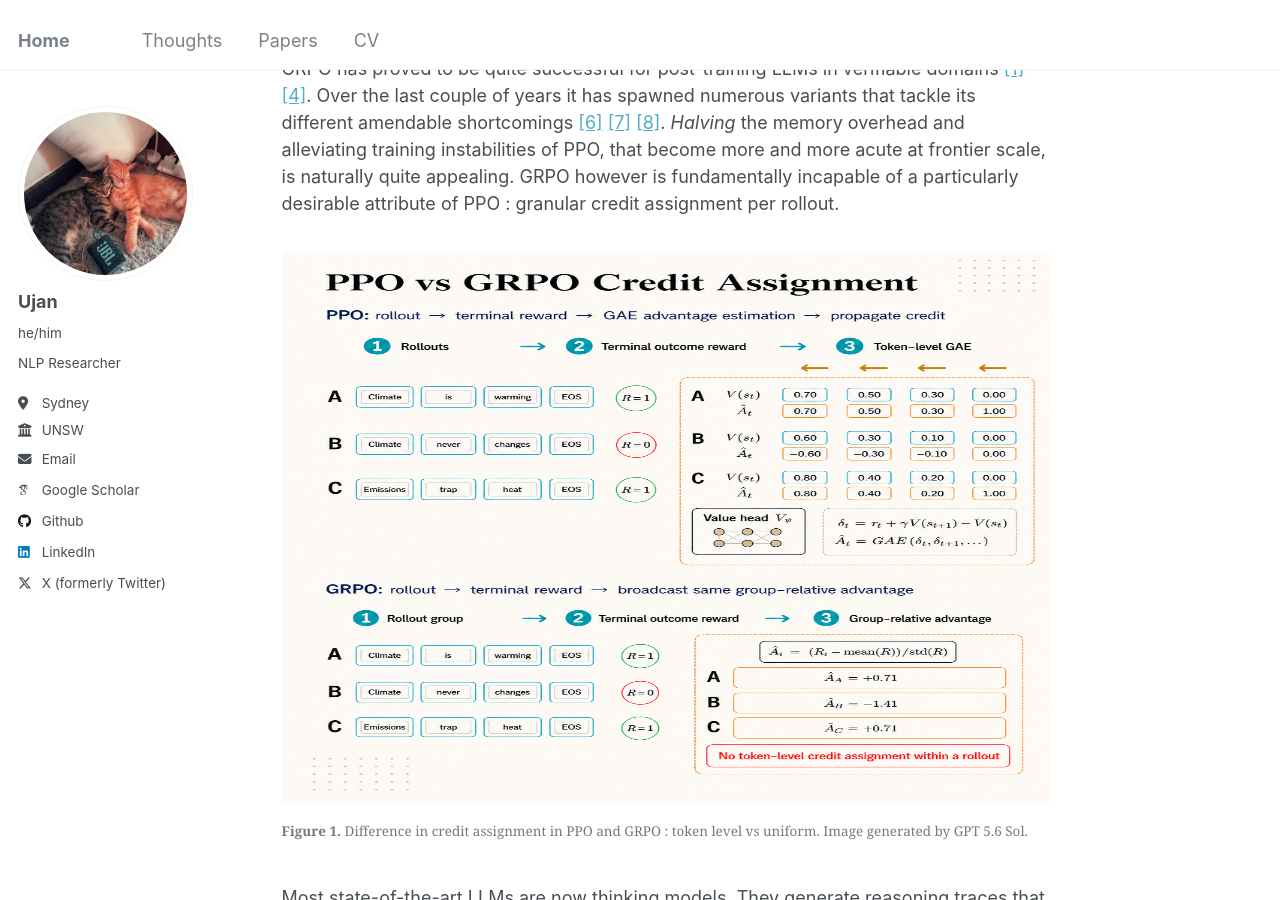
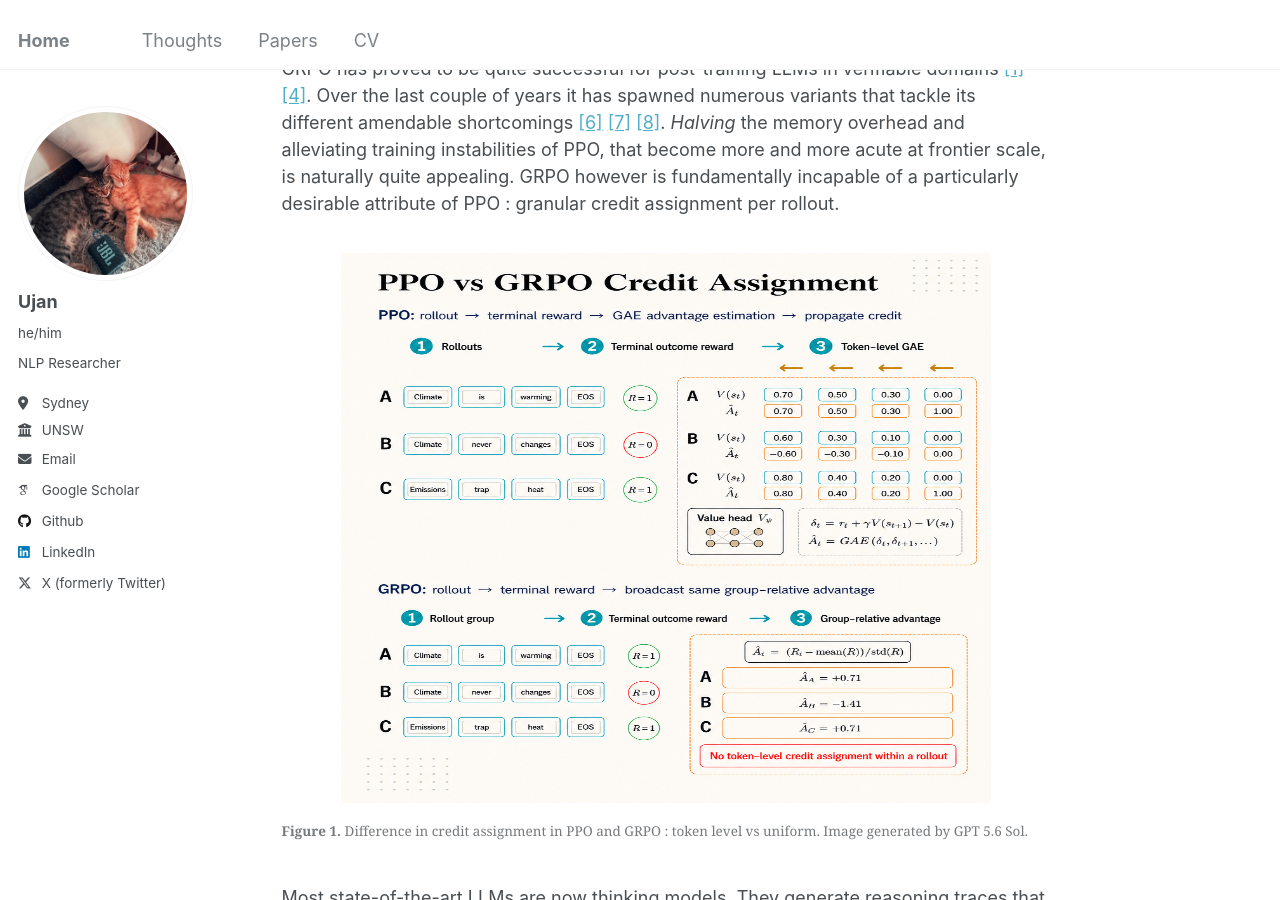
Before and after one commit to tatami-galaxy/tatami-galaxy.github.io, a Jekyll site: the page built from _posts/2026-07-01-self-distillation-post-1.md, in a window 1280 px wide and 900 px high, scrolled down 1032 px. Built offline with Jekyll 4.4.1, drawn with Linux system fonts in a browser that asks for light colours; some web fonts are replaced.

Commit message:
self distill blog

```diff
--- a/_posts/2026-07-01-self-distillation-post-1.md
+++ b/_posts/2026-07-01-self-distillation-post-1.md
@@ -26,7 +26,7 @@ where $$\rho_{i,t}(\theta)=\frac{\pi_\theta(o_{i,t}\mid q,o_{i,<t})}{\pi_{\theta
 GRPO has proved to be quite successful for post-training LLMs in verifiable domains [[1]](#ref-1) [[4]](#ref-4). Over the last couple of years it has spawned numerous variants that tackle its different amendable shortcomings [[6]](#ref-6) [[7]](#ref-7) [[8]](#ref-8). *Halving* the memory overhead and alleviating training instabilities of PPO, that become more and more acute at frontier scale, is naturally quite appealing. GRPO however is fundamentally incapable of a particularly desirable attribute of PPO : granular credit assignment per rollout.
 
 <figure>
-  <img src="/images/ppo-grpo-credit-assignment.png" alt="Comparison of PPO token-level credit assignment using a value function and GAE with GRPO's uniform group-relative credit assignment." style="max-width: 850px; max-height: 550px; margin-left: auto; margin-right: auto;">
+  <img src="/images/ppo-grpo-credit-assignment.png" alt="Comparison of PPO token-level credit assignment using a value function and GAE with GRPO's uniform group-relative credit assignment." style="max-width: 650px; max-height: 550px; margin-left: auto; margin-right: auto;">
   <figcaption style="width: 100%;"><strong>Figure 1.</strong> Difference in credit assignment in PPO and GRPO : token level vs uniform. Image generated by GPT 5.6 Sol.</figcaption>
 </figure>
 
```
